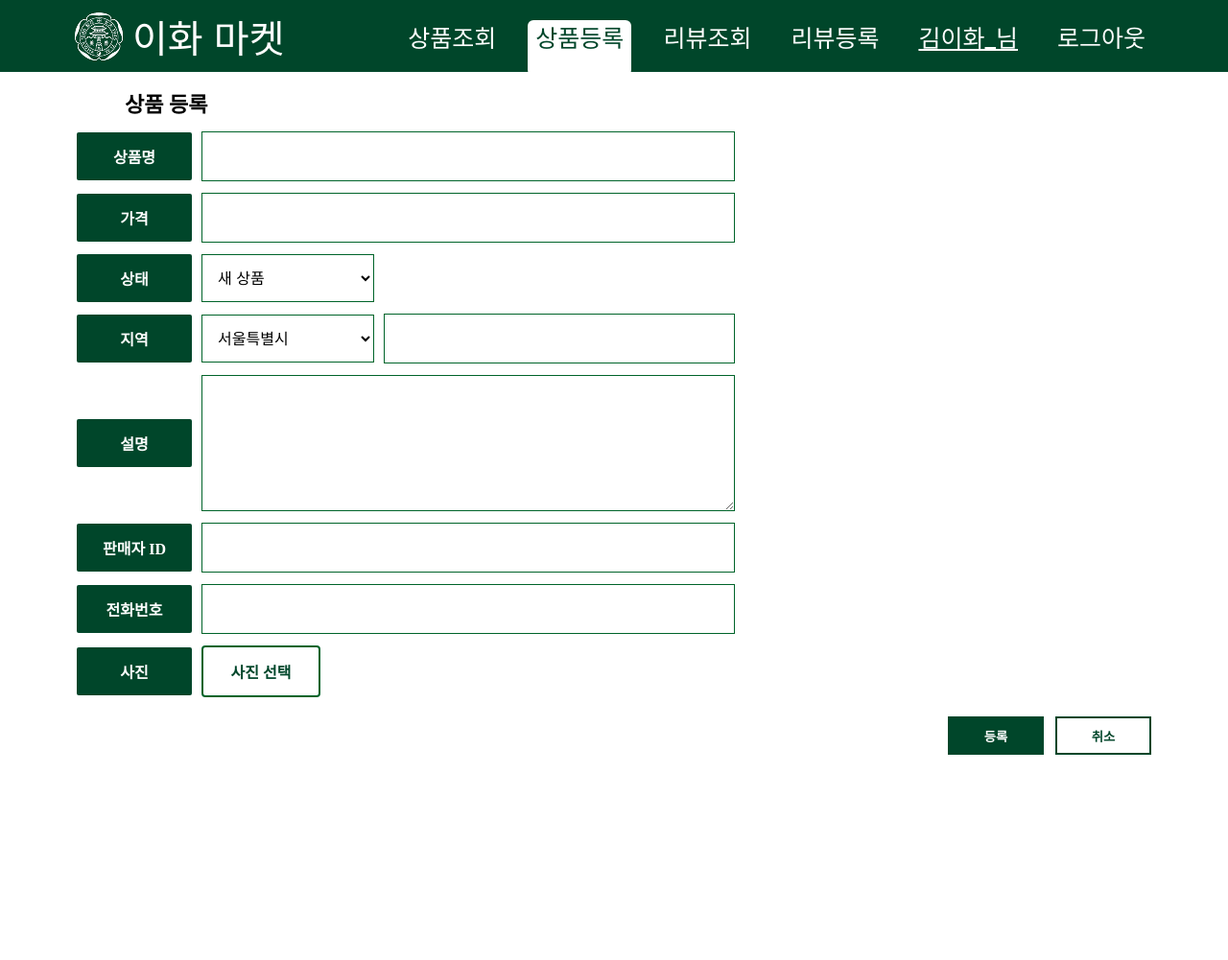
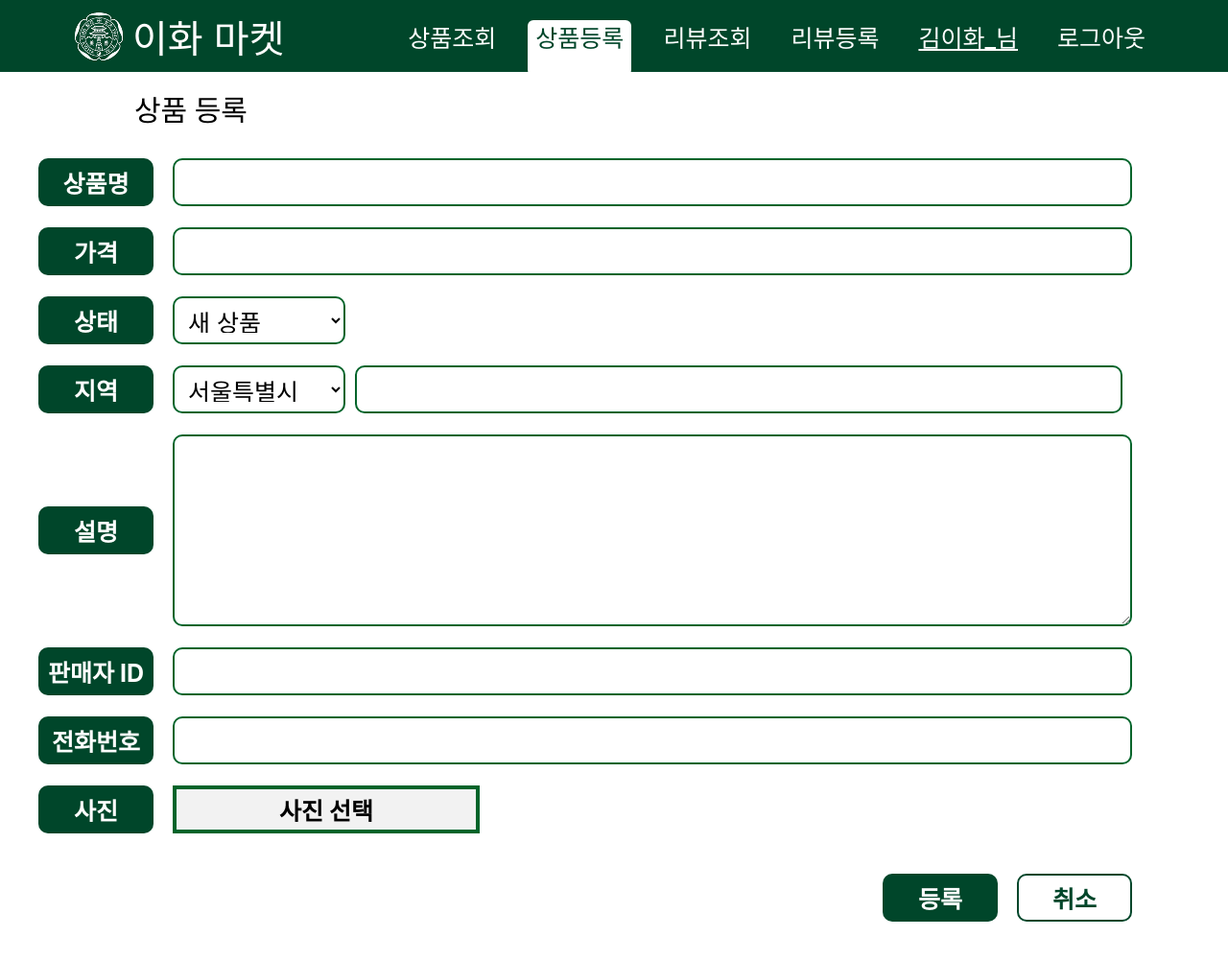
Before and after one commit to OSP-team-8/EwhaMarket, a Flask app: page /reg_items in a window 1280 px wide. Shown: the whole page at 96% size. Before the commit the page ends 787 px from the top, so only its background shows below. Run offline with Flask 3, Linux system fonts and the light colour scheme.

Commit message:
feat: 상품 페이지 디테일 수정

```diff
--- a/static/reg_items.css
+++ b/static/reg_items.css
@@ -1,100 +1,171 @@
+/* ===== 공통 토큰 (reg_reviews.css 스타일에 맞춤) ===== */
 :root{
   --green:#00462A;
   --green-2:#00642A;
   --border:#00642A;
   --white:#fff;
-  --label-w:120px;       /* 라벨 width */
-  --label-gap:10px;      /* 라벨-필드 사이 간격(.row의 gap) */
+  --label-w:120px;          /* 라벨 width */
+  --label-gap:20px;         /* 라벨-필드 간 간격 */
 }
 
-/* 제목: 라벨 왼쪽선과 정렬 */
+/* 제목: 라벨선에 정렬 (reg_reviews의 #register_review 톤) */
 .page-title{
+  display:block;
   margin: 16px 0 14px;
-  font-size: 22px;
-  font-weight: 700;
-  /* 라벨 폭 + 라벨/필드 간격만큼 밀어 정렬 */
-  margin-left: calc(var(--label-w) + var(--label-gap));
+  font-size: 30px;          /* reg_reviews 기준 */
+  font-weight: 400;
+  margin-left: calc(var(--label-w) + var(--label-gap)); /* 120 + 20 = 140px */
 }
 
-/* 폼 */
-.reg-form{
-  max-width: 1120px;
-  margin: 0 auto 40px;
+/* 폼 래퍼 (reg_reviews의 form 레이아웃) */
+.reg-form {
+  font-size: 25px;
+  font-family: Inter, system-ui, -apple-system, "Noto Sans KR", Arial, sans-serif;
+  font-weight: 400;
+  width: 100%;
+  margin: 30px auto 40px;
+  max-width: 1200px;
   display: flex;
   flex-direction: column;
   gap: 12px;
+
+
 }
 
-.row{ display:flex; align-items:center; gap: var(--label-gap); }
+/* 한 줄 레이아웃 */
+.row{
+  display:flex;
+  align-items:center;
+  gap: var(--label-gap);
+  margin-bottom: 10px;
+}
 
-/* 라벨 */
+/* 라벨 박스 (reg_reviews의 .label_name 룩) */
 .label-box{
   width: var(--label-w);
   height: 50px;
   flex-shrink: 0;
+  display:flex; align-items:center; justify-content:center;
+  color: var(--white);
+  background: var(--green);
+  font-weight: 700;
+  font-size: 25px;
+  box-sizing: border-box;
+  border-radius: 10px;
+}
+
+/* 입력 공통 (reg_reviews의 .text_block/textarea 룩) */
+.field-box{
+  color: #000;
+  font-size: 25px;
+  font-family: inherit;
+  font-weight: 400;
+  background: #fff;
+  border: 2px var(--border) solid;
+  height: 50px;
+  width: 1000px;
+  box-sizing: border-box;
+  padding: 10px 10px;
+  outline: none;
+  border-radius: 10px;
+}
+
+/* 드롭다운 */
+.select{
+  appearance:auto;
+}
+.select-status{ width: 180px; height: 50px; } /* 상태 셀렉트 */
+
+.select-status:focus {
+  outline: none;               /* 기본 파란 하이라이트 제거 */
+  border: 1px solid #000;      /* 클릭 시 검은색 1px 테두리 */
+  box-shadow: 0 0 0 2px rgba(0, 0, 0, 0.1); /* 살짝 강조 효과 (선택사항) */
+}
+
+
+.select-region{ width: 180px; height: 50px; } /* 지역 셀렉트 */
+.addr{ width: 800px; }                         /* 상세 주소 */
+
+/* 텍스트영역 */
+.textarea{
+  height: 200px;
+  width: 1000px;
+  padding: 10px 10px;
+  resize: vertical;
+}
+
+/* 파일 업로드 (reg_reviews의 #image_file 느낌으로) */
+.flex{ display:flex; align-items:center; gap: 10px; }
+
+.btn-file{
+  width: 320px;
+  height: 50px;
+  display:flex; align-items:center; justify-content:center;
+  font-size: 25px;
+  background-color:#F2F2F2;
+  color:#000;
+  border: 4px solid var(--border);
+  border-radius: 0;
+  cursor:pointer;
+  position: relative;
+  box-sizing: border-box;
+  user-select:none;
+  font-weight: 700;
+}
+.btn-file input[type="file"]{
+  position:absolute; inset:0; opacity:0; cursor:pointer;
+}
+.file-name{ color:#666; font-size: 16px; }
+
+/* 버튼 영역 (reg_reviews의 .button 정렬) */
+.actions{
+  display:flex;
+  justify-content:flex-end;
+  align-items:center;
+  gap: 20px;
+  margin-top: 20px;
+  /* 라벨 폭만큼 들여쓰기 + 필드폭 정렬 */
+  margin-left: calc(var(--label-w) + var(--label-gap)); /* 140px */
+  width: 1000px; /* 필드와 동일 폭 */
+}
+
+/* 버튼 룩 (submit/cancel) */
+.btn{
+  display:inline-flex;
+  align-items:center;
+  justify-content:center;
+  width: 120px;
+  height: 50px;
+  font-size: 25px;
+  font-family: inherit;
+  font-weight: 700;
+  box-sizing: border-box;
+  border-radius: 10px;
+  cursor: pointer;
+  border: 0;
+}
+.submit{
   background: var(--green);
   color: var(--white);
-  display:flex; align-items:center; justify-content:center;
-  border-radius: 2px;
-  font-weight: 600;
+}
+.cancel{
+  background: #fff;
+  color: var(--green);
+  border: 2px solid var(--green);
 }
 
-/* 입력 공통 */
-.field-box{
-  width: 530px;
-  height: 50px;
-  flex-shrink: 0;
-  border: 1px solid var(--border);
-  background: #fff;
-  padding: 0 12px;
-  font-size: 16px;
+/* 반응형 (reg_reviews 논리와 동일) */
+@media (max-width: 980px){
+  .reg-form{ padding: 0 12px; }
+  .row{ flex-wrap: wrap; }
+  .field-box,
+  .textarea{ width: 100%; }
+  .select-region{ width: 40%; min-width: 150px; }
+  .addr{ width: 60%; min-width: 180px; }
+  .page-title{ margin-left: 0; font-size: 24px; }
+  .actions{
+    width: 100%;
+    margin-left: 0;
+    justify-content: center;
+  }
 }
-
-.textarea{ height:120px; padding:10px 12px; resize:vertical; }
-.select{ appearance:auto; }
-
-/* 지역: 드롭다운 + 주소 */
-.flex{ display:flex; align-items:center; gap:10px; }
-.select-region{ width:180px; }
-.addr{ width:340px; }
-
-/* 상태 드롭다운도 지역 드롭다운과 동일 폭 */
-.select-status{ width:180px; }
-
-/* 파일 업로드 */
-.btn-file{
-  width:120px; height:50px;
-  border: 2px solid var(--green-2);
-  background:#fff; color:var(--green);
-  display:flex; align-items:center; justify-content:center;
-  border-radius: 4px; cursor:pointer; user-select:none; font-weight:600;
-  position:relative;
-}
-.btn-file input[type="file"]{ position:absolute; inset:0; opacity:0; cursor:pointer; }
-.file-name{ color:#888; font-size:14px; }
-
-/* 버튼 영역 */
-.actions{ display:flex; justify-content:flex-end; gap:12px; margin-top:8px; }
-.btn{
-  width:100px; height:40px;
-  border-radius:0;                 /* 둥근 모서리 제거 */
-  font-weight:700; cursor:pointer;
-  border:0;
-}
-.submit{ background:var(--green); color:#fff; }
-/* 취소: 흰 배경 + 초록 테두리/글자 */
-.cancel{
-  background:#fff;
-  color:var(--green);
-  border:2px solid var(--green);
-}
-
-/* 반응형 */
-@media (max-width: 980px){
-  .reg-form{ padding:0 12px; }
-  .field-box{ width:100%; }
-  .select-region{ width:40%; min-width:150px; }
-  .addr{ width:60%; }
-  .actions{ justify-content:center; }
-  .page-title{ margin-left: 0; }   /* 모바일에서는 기본 정렬 */
-}
```
Also changed, not shown: static/list.css (+24 -14 lines), static/product_detail.css (+42 -33 lines), templates/product_detail.html (+16 -23 lines).
